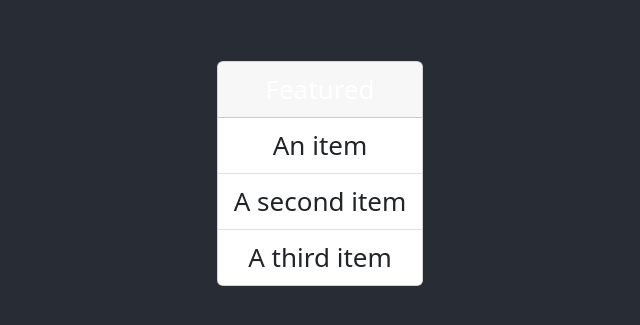
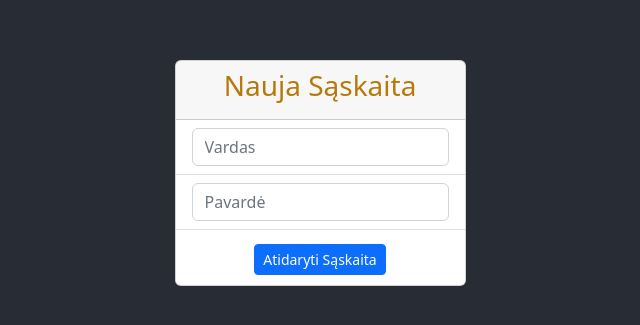
Before and after one commit to EBliujus/u1, a React (Create React App) app: page / in a window 1280 px wide. Shown: the part 227-552 px from the top of the page, without its empty margins (320-960 px from the left). Built offline with nearby package versions, Linux system fonts and the light colour scheme.

Commit message:
design newAcc

```diff
--- a/src/App.jsx
+++ b/src/App.jsx
@@ -7,12 +7,16 @@ function App() {
       <header className="App-header">
         <div className="card">
           <div className="card-header">
-            Featured
+            <h3>Nauja Sąskaita</h3>
             </div>
           <ul className="list-group list-group-flush">
-            <li className="list-group-item">An item</li>
-            <li className="list-group-item">A second item</li>
-            <li className="list-group-item">A third item</li>
+            <li className="list-group-item">
+            <input type="email" class="form-control" id="floatingInput" placeholder="Vardas"/>
+            </li>
+            <li className="list-group-item">
+                <input type="email" class="form-control" id="floatingInput" placeholder="Pavardė"/>
+            </li>
+            <li className="list-group-item"><button type="button" class="btn btn-primary btn-sm">Atidaryti Sąskaita</button></li>
           </ul>
         </div>
       </header>
--- a/src/App.scss
+++ b/src/App.scss
@@ -36,3 +36,8 @@
     transform: rotate(360deg);
   }
 }
+.card {
+    h3 {
+      color: rgb(183, 122, 10);
+    }
+}
```
